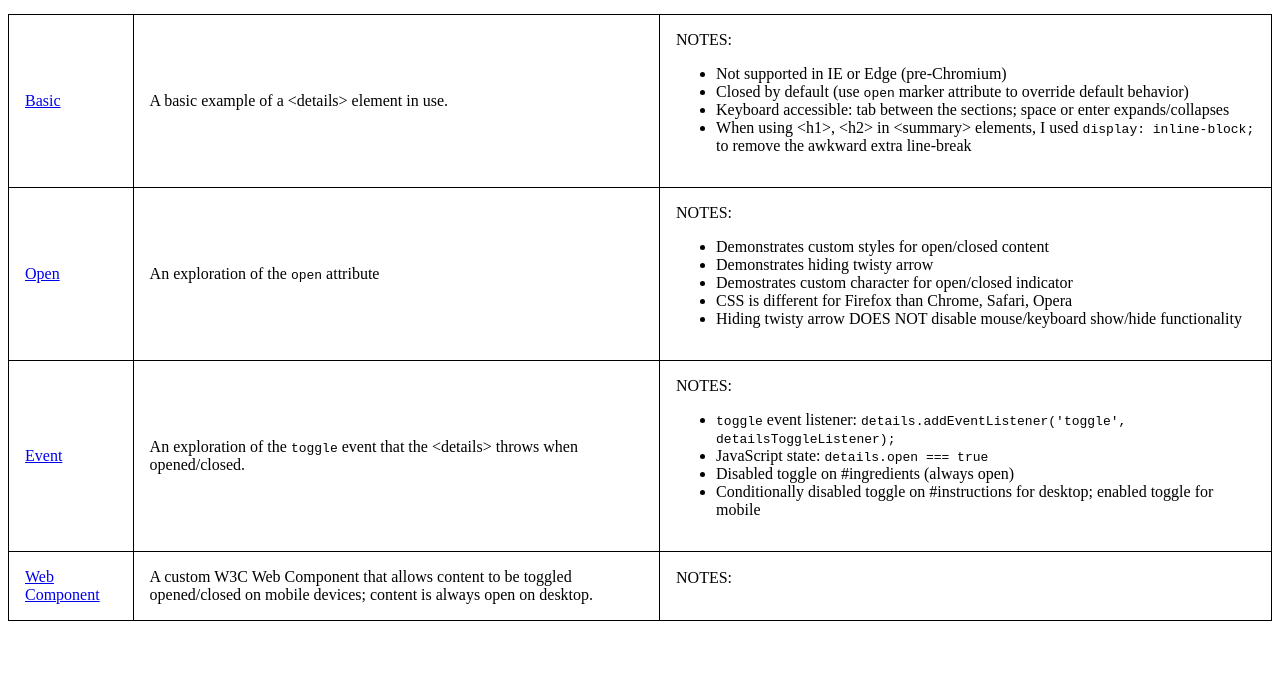
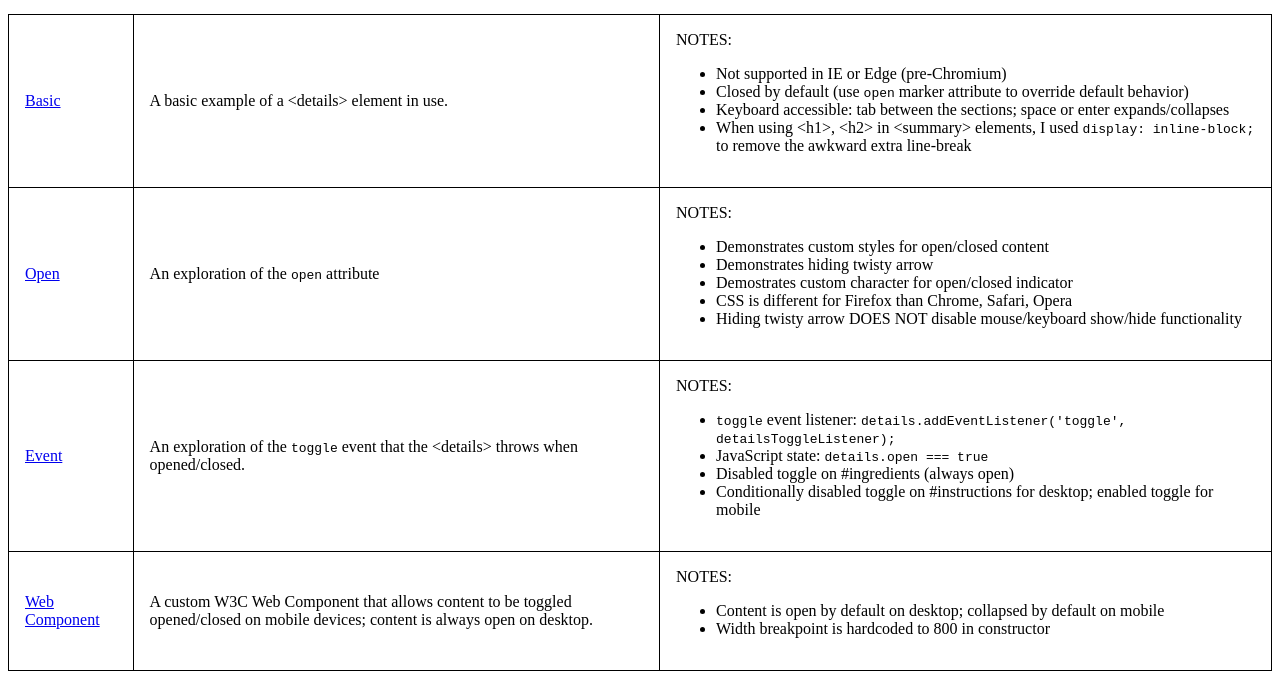
Before and after one commit to SLEEP1NG/html5-details-element, a plain HTML site: page index.html in a window 1280 px wide. Shown: the part 100-800 px from the top of the page. Drawn offline with Linux system fonts and the light colour scheme.

Commit message:
added notes for web component

```diff
--- a/index.html
+++ b/index.html
@@ -77,6 +77,8 @@
         <td>A custom W3C Web Component that allows content to be toggled opened/closed on mobile devices; content is always open on desktop.</td>
         <td>NOTES:
           <ul>
+            <li>Content is open by default on desktop; collapsed by default on mobile</li>
+            <li>Width breakpoint is hardcoded to 800 in constructor</li>
           </ul>
         </td>
       </tr>
```
